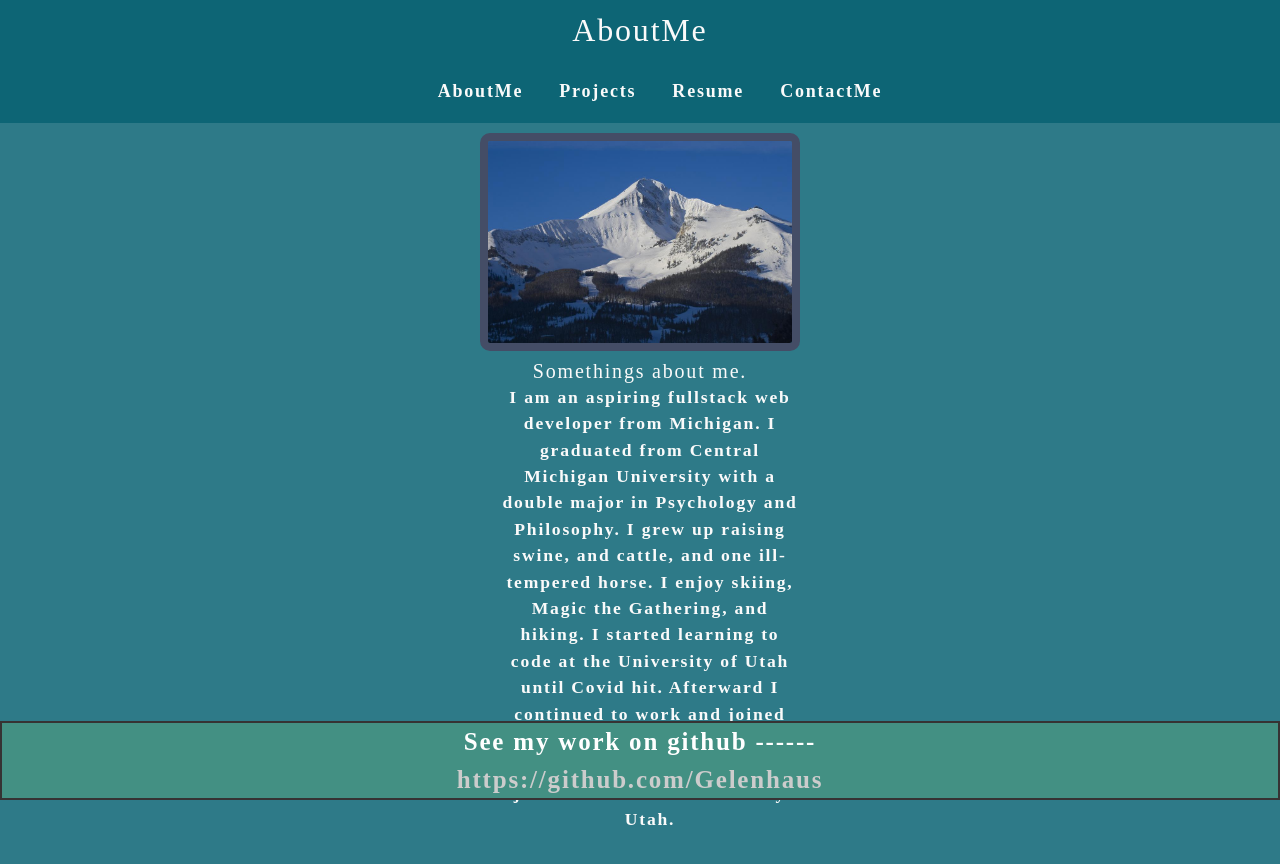
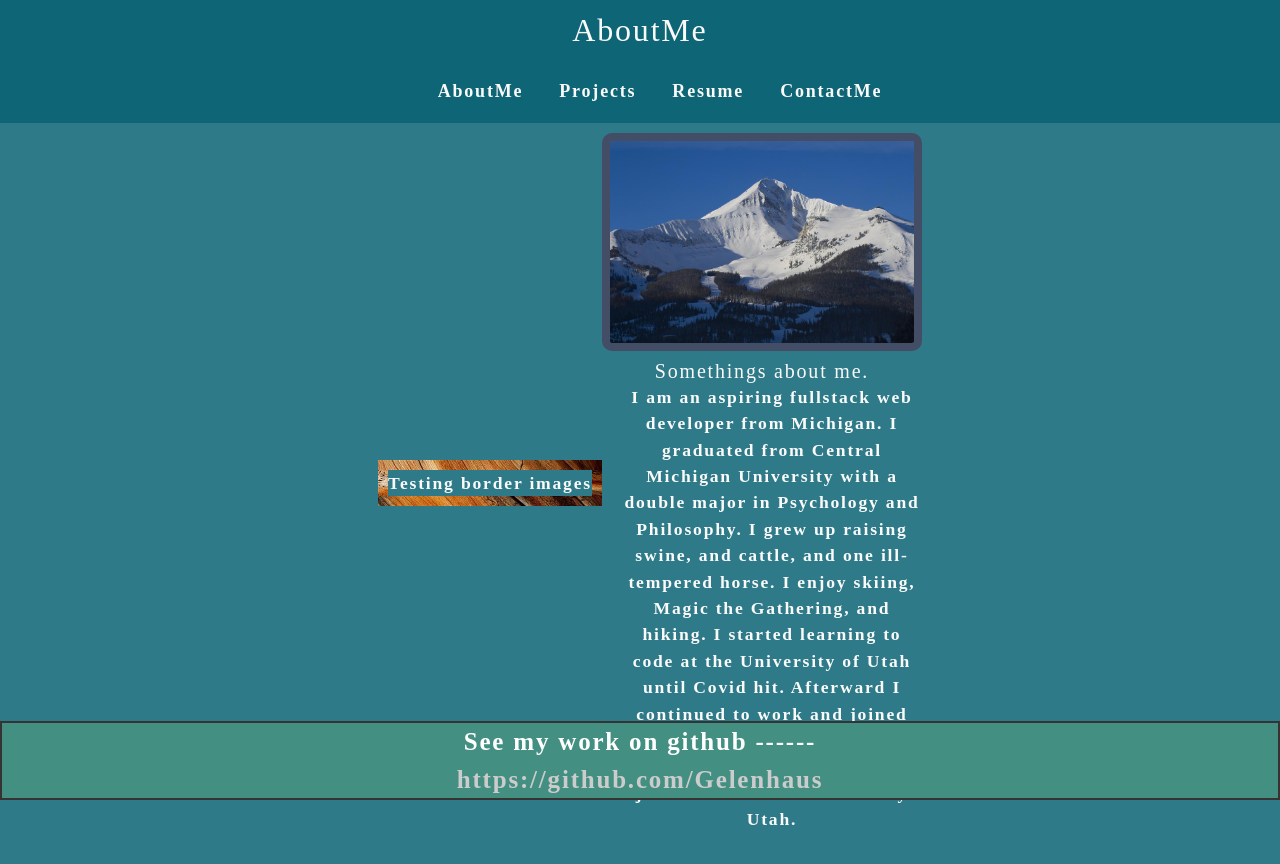
Before and after one commit to Gelenhaus/elenbaasReactPortfolio, a React (Create React App) app: page / in a window 1280 px wide. Shown: the top 864 px of the page. Built offline with nearby package versions, Linux system fonts and the light colour scheme.

Commit message:
some more changes to the styling

```diff
--- a/src/components/AboutMe/index.js
+++ b/src/components/AboutMe/index.js
@@ -1,7 +1,8 @@
 import React from 'react';
-import cover from '../../assets/cover/myReactPortfolioBackground.jpeg'
+import cover from '../../assets/cover/myReactPortfolioBackground.jpeg';
 import Button from 'react-bootstrap/Button';
-import mountainPicture from '../../assets/mountain/bigsky.jpeg'
+import mountainPicture from '../../assets/mountain/bigsky.jpeg';
+import woodPic from '../../assets/wood/woodgrain.jpeg';
 
 function AboutMe() {
     return (
@@ -11,7 +12,7 @@ function AboutMe() {
         <section className="outsideBox">
 
             <div>
-
+                <p className="customBorder">Testing border images</p>
             </div>
 
             <div class="card">
--- a/src/index.css
+++ b/src/index.css
@@ -23,8 +23,13 @@ main {
 }
 
 .customBorder {
-  border-image: url("./assets/wood/woodgrain.jpeg");
-  border-image-width: 10px;
+  border-width: 10px;
+  border-style: solid;
+  border-image-repeat:stretch;
+  border-image-source: url("./assets/wood/woodgrain.jpeg");
+  border-image-slice: 20;
+
+
 }
 
 
```
